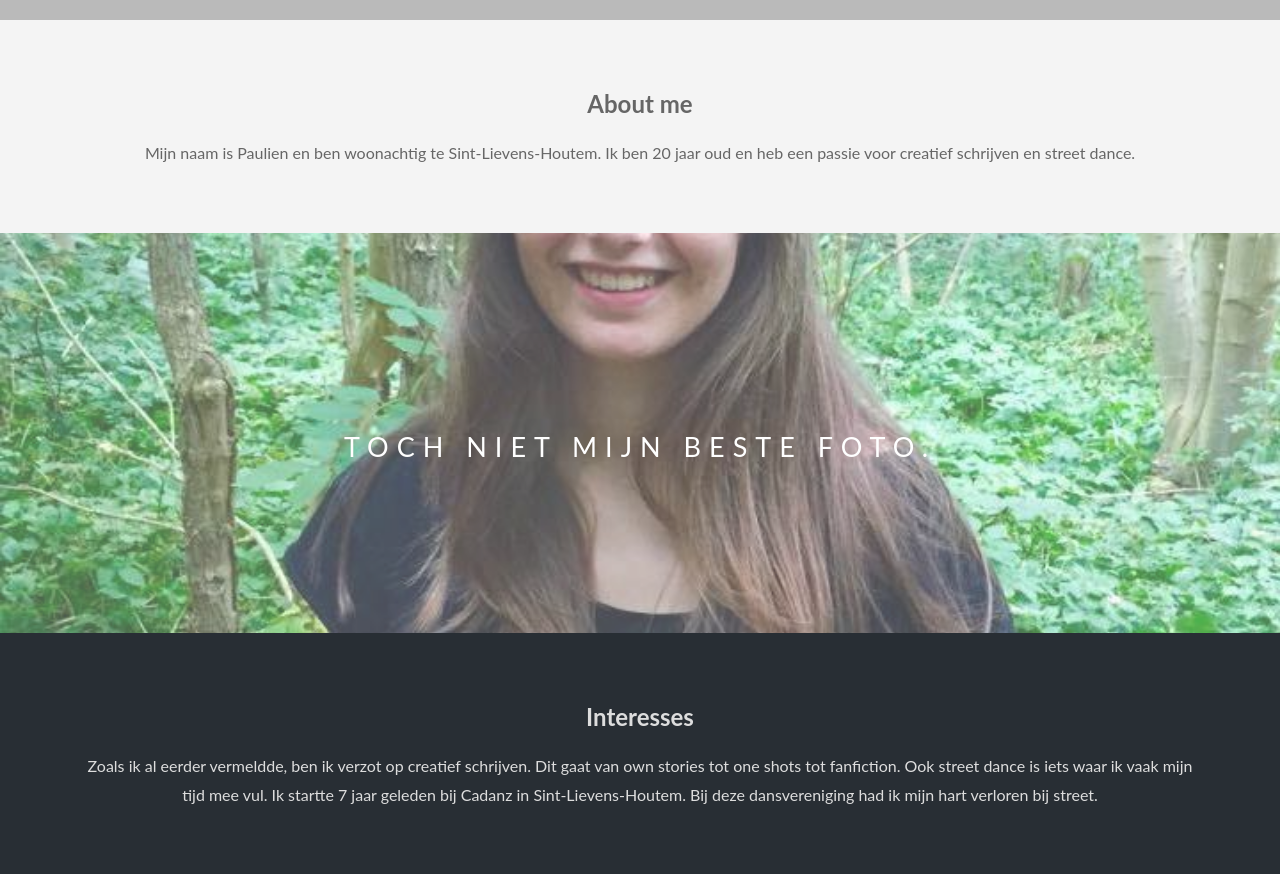
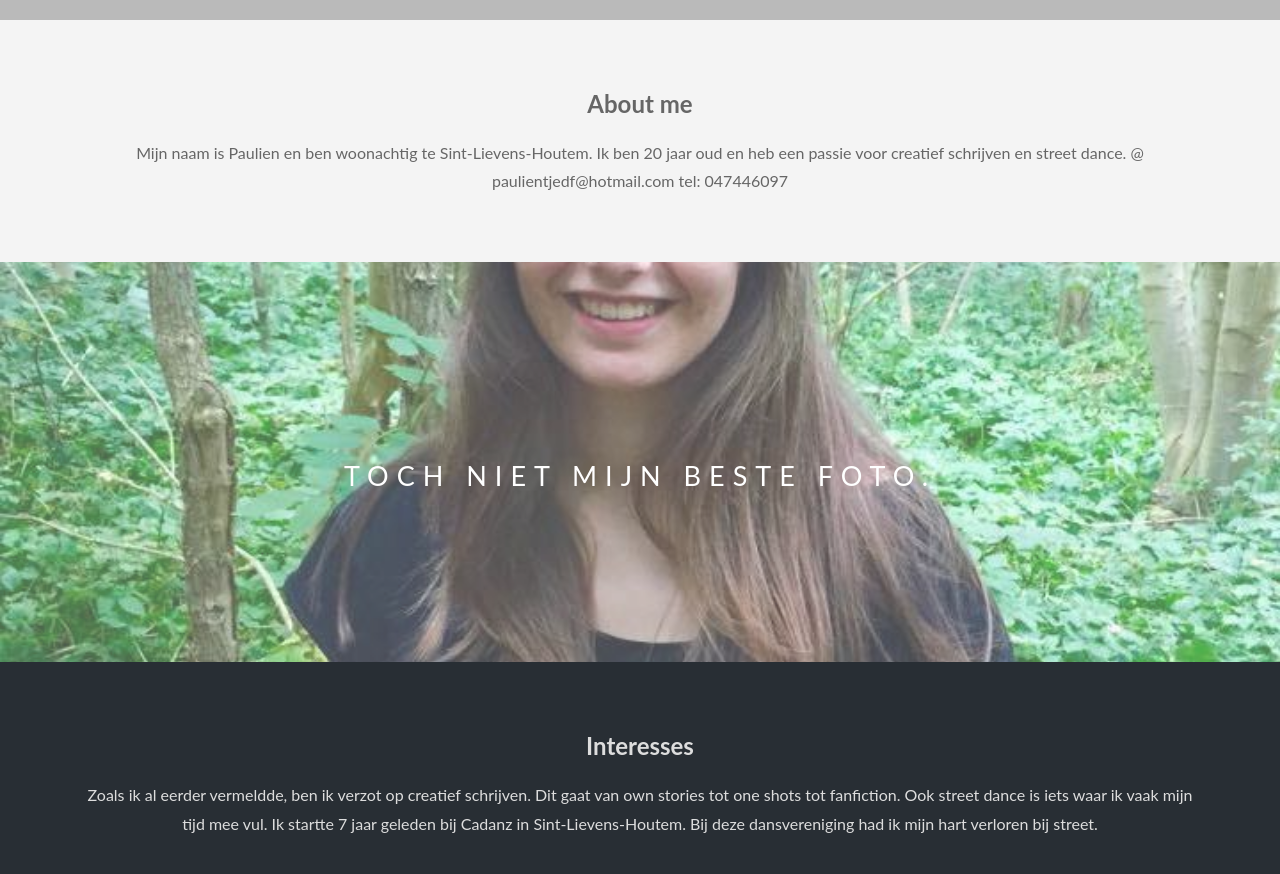
Before and after one commit to PaulienDF/1718-nmd1, a plain HTML site: page Statische website/index.html in a window 1280 px wide. Shown: the part 780-1654 px from the top of the page. Drawn offline with Linux system fonts and the light colour scheme; grey boxes are pictures that could not be loaded.

Commit message:
Change statische website

```diff
--- a/Statische website/index.html
+++ b/Statische website/index.html
@@ -20,6 +20,8 @@
     <h2>About me</h2>
     <p>
       Mijn naam is Paulien en ben woonachtig te Sint-Lievens-Houtem. Ik ben 20 jaar oud en heb een passie voor creatief schrijven en street dance.
+      @ paulientjedf@hotmail.com
+      tel: 047446097
     </p>
   </section>
 
```
